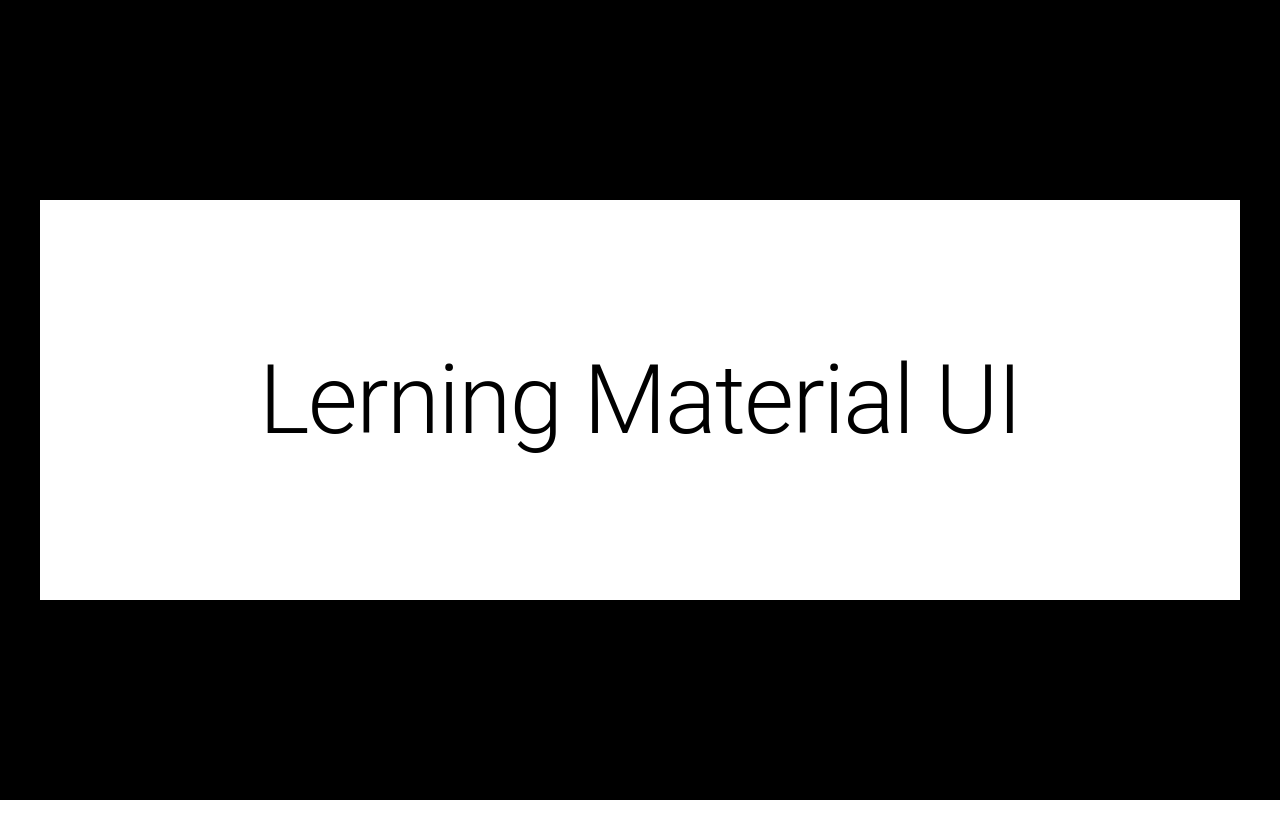
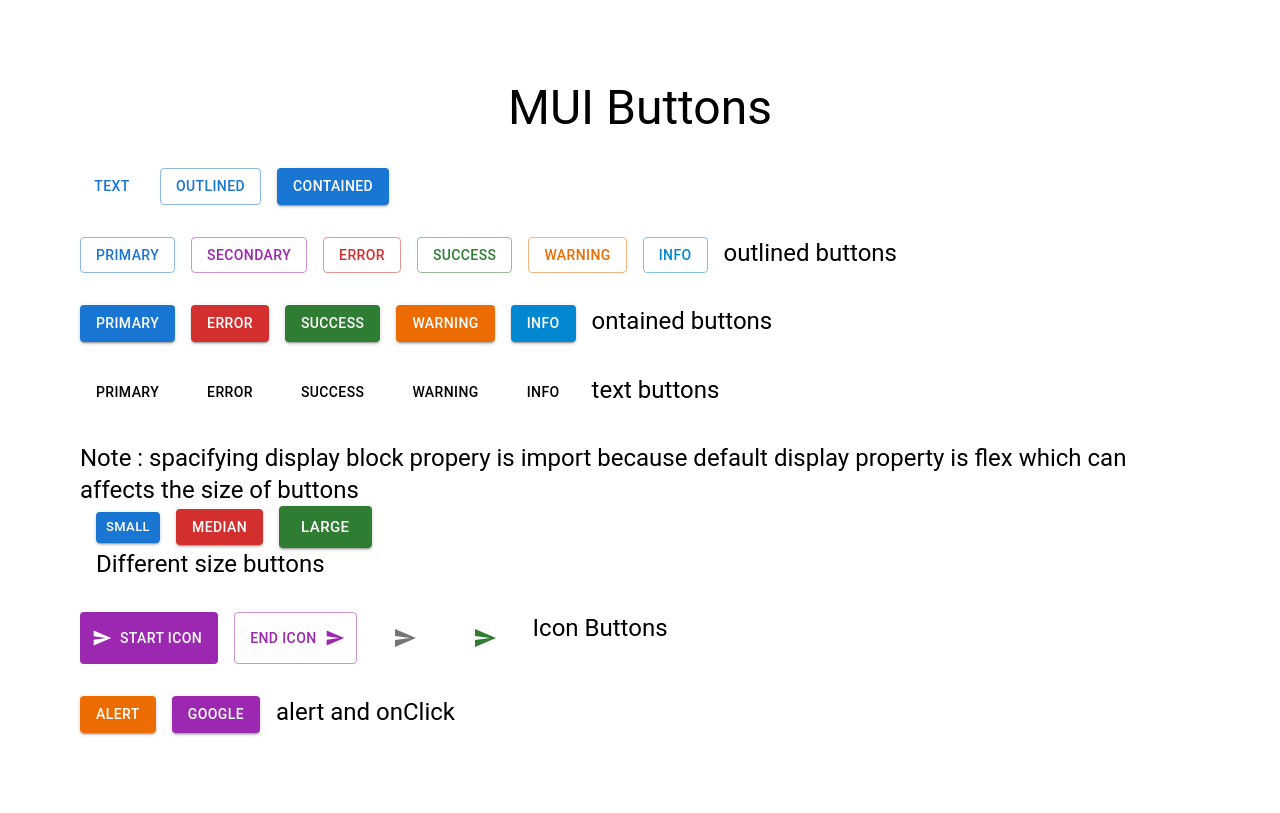
Before and after one commit to Afsach/MUI-NOTES, a React (Create React App) app: page / in a window 1280 px wide. Built offline with nearby package versions, Linux system fonts and the light colour scheme.

Commit message:
adding MuiButtons

```diff
--- a/package.json
+++ b/package.json
@@ -5,6 +5,7 @@
   "dependencies": {
     "@emotion/react": "^11.10.6",
     "@emotion/styled": "^11.10.6",
+    "@mui/icons-material": "^5.11.11",
     "@mui/material": "^5.11.14",
     "@testing-library/jest-dom": "^5.16.5",
     "@testing-library/react": "^13.4.0",
--- a/src/App.js
+++ b/src/App.js
@@ -1,11 +1,13 @@
-// import './App.css';
-import { Box, Typography } from '@mui/material';
-import MuiBox from './Components/MuiBox';
+import './App.css';
+
+// import MuiBox from './Components/MuiBox';
+import MuiButtons from './Components/MuiButtons';
 
 function App() {
   return (
    <>
-   <MuiBox/>
+   {/* <MuiBox/> */}
+   <MuiButtons/>
    </>
   );
 }
--- /dev/null
+++ b/src/Components/MuiButtons.jsx
@@ -0,0 +1,106 @@
+import { Button, IconButton, Stack, Typography } from '@mui/material'
+import SendIcon from '@mui/icons-material/Send';
+import React from 'react'
+
+const MuiButtons = () => {
+    return (
+        <Stack
+            direction='column'
+            p={10}
+            spacing={4}
+            >
+                <Typography
+                textAlign='center'
+                variant='h3'
+                component='h4'
+                >
+                    MUI Buttons
+                </Typography>
+            <Stack
+                spacing={2}
+                direction='row'
+            >
+
+                <Button variant='text'>Text</Button>
+                <Button variant='outlined'>Outlined</Button>
+                <Button variant='contained'>Contained</Button>
+            </Stack>
+            <Stack
+                spacing={2}
+                direction='row'
+            >
+                <Button variant='outlined' color='primary'>primary</Button>
+                <Button variant='outlined' color='secondary'>secondary</Button>
+                <Button variant='outlined' color='error'>error </Button>
+                <Button variant='outlined' color='success'>success </Button>
+                <Button variant='outlined' color='warning'>warning </Button>
+                <Button variant='outlined' color='info'>info </Button>
+                <Typography variant='h5'>outlined buttons</Typography>
+            </Stack>
+            <Stack
+            spacing={2}
+            direction='row'
+            >
+                <Button variant='contained' color='primary'>primary</Button>
+                <Button variant='contained' color='error'>error </Button>
+                <Button variant='contained' color='success'>success </Button>
+                <Button variant='contained' color='warning'>warning </Button>
+                <Button variant='contained' color='info'>info </Button>
+                <Typography variant='h5'>ontained buttons</Typography>
+            </Stack>
+            <Stack
+            spacing={2}
+            direction='row'
+            >
+                <Button variant='Text' color='primary'>primary</Button>
+                <Button variant='Text' color='error'>error </Button>
+                <Button variant='Text' color='success'>success </Button>
+                <Button variant='Text' color='warning'>warning </Button>
+                <Button variant='Text' color='info'>info </Button>
+                <Typography variant='h5'>text buttons</Typography>
+            </Stack>
+            <Stack
+            spacing={2}
+            direction='row'
+            display='block'
+            >
+                <Typography variant='h5' gutterBottom>
+                    Note : spacifying display block propery is import because default display property is flex which can affects the size of buttons
+                </Typography>
+                <Button variant='contained' color='primary' size='small'>small</Button>
+                <Button variant='contained' color='error' size='medium'>median </Button>
+                <Button variant='contained' color='success' size='large'>large </Button>
+                <Typography variant='h5'>Different size buttons</Typography>
+            </Stack>
+            <Stack
+            spacing={2}
+            direction='row'
+            >
+                <Button variant='contained' color='secondary' startIcon={<SendIcon/>} disableElevation>Start Icon</Button>
+                <Button variant='outlined' color='secondary' endIcon={<SendIcon/>} >End Icon </Button>
+                <Button>
+                    <IconButton>
+                        <SendIcon/>
+                    </IconButton>
+                </Button>
+                <Button>
+                    <IconButton aria-label='send' color='success'>
+                        <SendIcon/>
+                    </IconButton>
+                </Button>
+                <Typography variant='h5'>Icon Buttons</Typography>
+            </Stack>
+            <Stack
+            spacing={2}
+            direction='row'
+            >
+                <Button variant='contained' color='warning' onClick={()=> {alert("I am an alert")}}>Alert</Button>
+                <Button variant='contained' color='secondary' href='https://www.google.com' target='_blank'> Google</Button>
+
+                <Typography variant='h5'>alert and onClick</Typography>
+            </Stack>
+        </Stack>
+    )
+}
+
+export default MuiButtons
```
Also changed, not shown: 1 other file (tests, documents, lock files or other folders).
